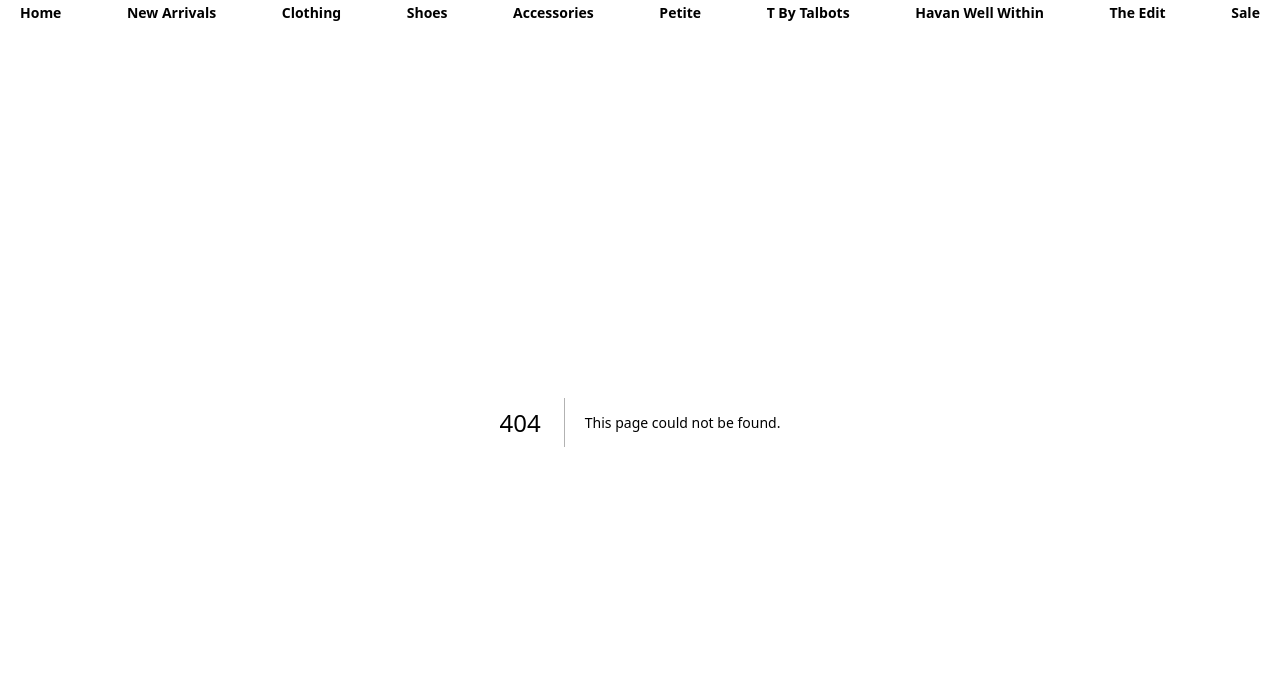
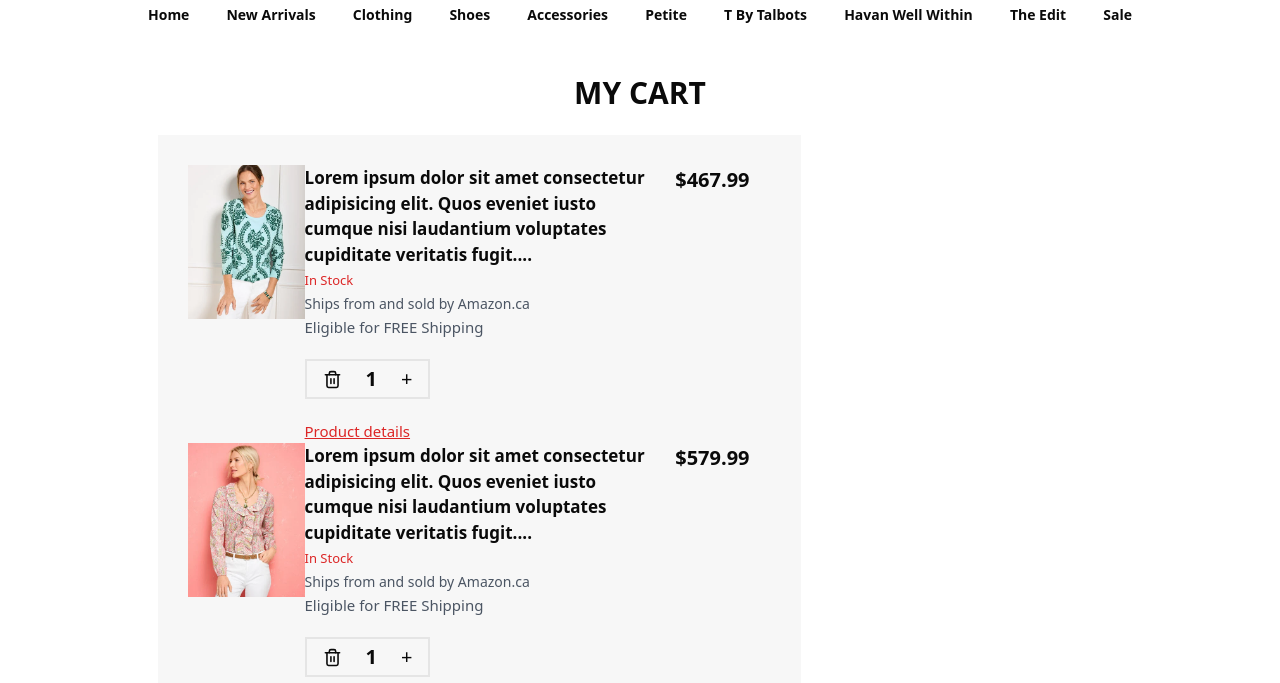
Before and after one commit to akendra-chaulagain/tailwind_css_practice, a Next.js app: page /cart in a window 1280 px wide. Before the commit this address had no page. Shown: the part 269-952 px from the top of the page. Built offline with nearby package versions, Linux system fonts and the light colour scheme.

Commit message:
cart added

```diff
--- /dev/null
+++ b/app/cart/page.tsx
@@ -0,0 +1,150 @@
+import { Trash2 } from "lucide-react";
+import Image from "next/image";
+import Link from "next/link";
+import React from "react";
+
+const page = () => {
+  return (
+    <>
+      <div className="mt-[45px] px-[30px] ">
+        <h1 className="flex justify-center text-[30px] font-semibold my-[20px]">
+          MY CART
+        </h1>
+
+        <div className="grid grid-cols-6">
+          <div
+            className="col-span-4 gap-2  bg-[#f7f7f7] px-[30px] py-[30px]
+ "
+          >
+            <div className="grid grid-cols-5">
+              <div>
+                <Image
+                  src="/images/product/1.webp"
+                  alt="logo"
+                  width={170}
+                  height={100}
+                  className=" object-fill cursor-pointer "
+                />
+              </div>
+              {/* items details */}
+              <div className="col-span-3">
+                <h2 className="text-[17px] font-semibold">
+                  Lorem ipsum dolor sit amet consectetur adipisicing elit. Quos
+                  eveniet iusto cumque nisi laudantium voluptates cupiditate
+                  veritatis fugit....
+                </h2>
+                <span className="text-red-600 cursor-pointer text-[13px]">
+                  In Stock
+                </span>
+                <br />
+                {/* items shipping details */}
+                <span className="text-gray-600 cursor-pointer text-[14px]">
+                  Ships from and sold by Amazon.ca
+                </span>
+                <br />
+                <span className="text-gray-600 text-[15px]">
+                  Eligible for FREE Shipping
+                </span>
+
+                {/* item counter */}
+
+                <div className="flex my-[20px]">
+                  <div className="flex items-center gap-6 border-2 px-[16px] py-[3px]">
+                    <span className=" cursor-pointer hover:text-red-600">
+                      <Trash2 size={"19px"} />
+                    </span>
+                    <p className="text-[20px] font-semibold ">1</p>{" "}
+                    <span className="text-[20px] cursor-pointer  hover:text-red-600">
+                      +
+                    </span>
+                  </div>
+                </div>
+                <Link
+                  href="/category/1"
+                  className="text-[15px] text-red-600 underline"
+                >
+                  Product details
+                </Link>
+              </div>
+
+              <div className="flex justify-center">
+                <p className="text-[20px] font-semibold">$467.99</p>
+              </div>
+            </div>
+
+            {/* second item */}
+
+            <div className="grid grid-cols-5  ">
+              <div>
+                <Image
+                  src="/images/product/p4.webp"
+                  alt="logo"
+                  width={170}
+                  height={100}
+                  className=" object-fill cursor-pointer "
+                />
+              </div>
+              {/* items details */}
+              <div className="col-span-3">
+                <h2 className="text-[17px] font-semibold">
+                  Lorem ipsum dolor sit amet consectetur adipisicing elit. Quos
+                  eveniet iusto cumque nisi laudantium voluptates cupiditate
+                  veritatis fugit....
+                </h2>
+                <span className="text-red-600 cursor-pointer text-[13px]">
+                  In Stock
+                </span>
+                <br />
+                {/* items shipping details */}
+                <span className="text-gray-600 cursor-pointer text-[14px]">
+                  Ships from and sold by Amazon.ca
+                </span>
+                <br />
+                <span className="text-gray-600 text-[15px]">
+                  Eligible for FREE Shipping
+                </span>
+
+                {/* item counter */}
+
+                <div className="flex my-[20px]">
+                  <div className="flex items-center gap-6 border-2 px-[16px] py-[3px]">
+                    <span className=" cursor-pointer hover:text-red-600">
+                      <Trash2 size={"19px"} />
+                    </span>
+                    <p className="text-[20px] font-semibold ">1</p>{" "}
+                    <span className="text-[20px] cursor-pointer  hover:text-red-600">
+                      +
+                    </span>
+                  </div>
+                </div>
+                <Link
+                  href="/category/1"
+                  className="text-[15px] text-red-600 underline"
+                >
+                  Product details
+                </Link>
+              </div>
+
+              <div className="flex justify-center">
+                <p className="text-[20px] font-semibold">$579.99</p>
+              </div>
+            </div>
+            <hr className="mt-[20px]" />
+            <div className="flex justify-end">
+              <p>
+                Subtotal (1 item): <span className="font-bold text-[18px]">$1,249.00</span>{" "}
+              </p>
+            </div>
+          </div>
+
+          {/* <div>
+            Lorem ipsum dolor sit, amet consectetur adipisicing elit.
+            Voluptatum, eligendi?
+          </div> */}
+        </div>
+      </div>
+    </>
+  );
+};
+
+export default page;
```
